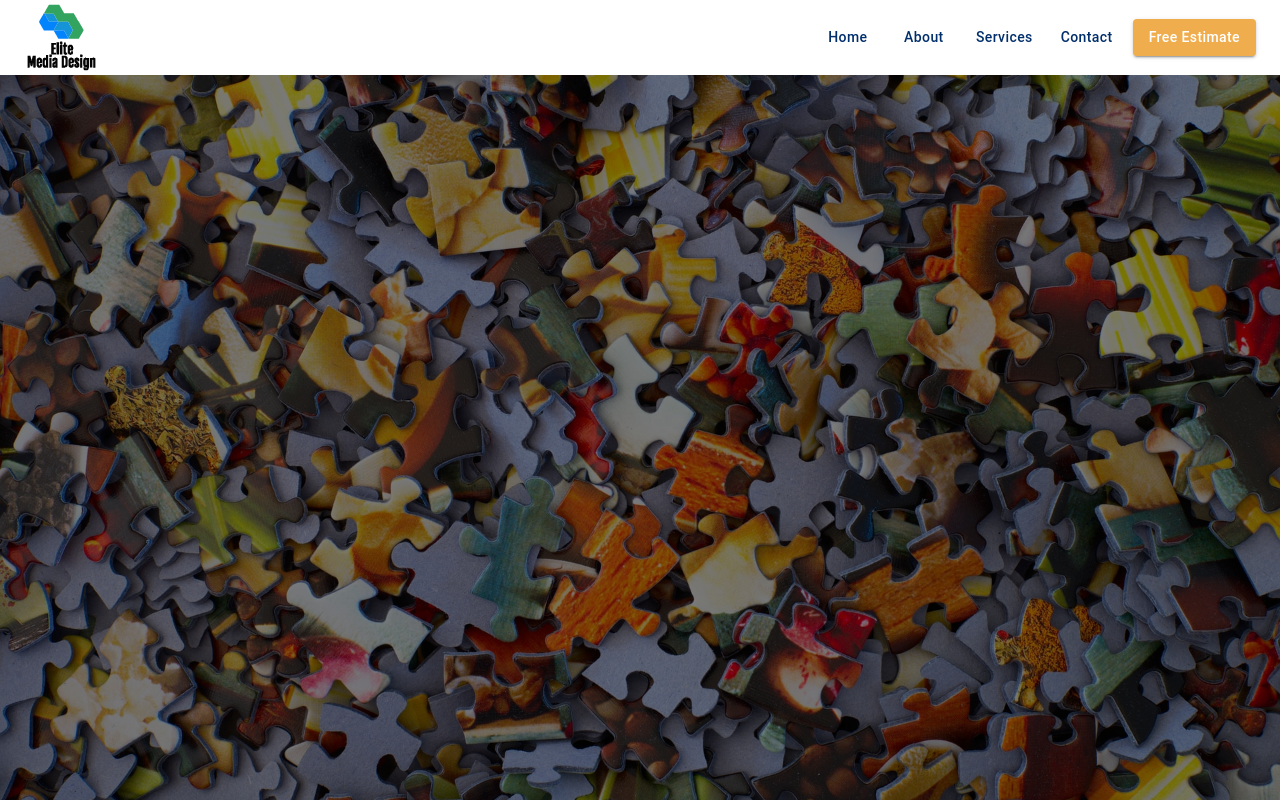
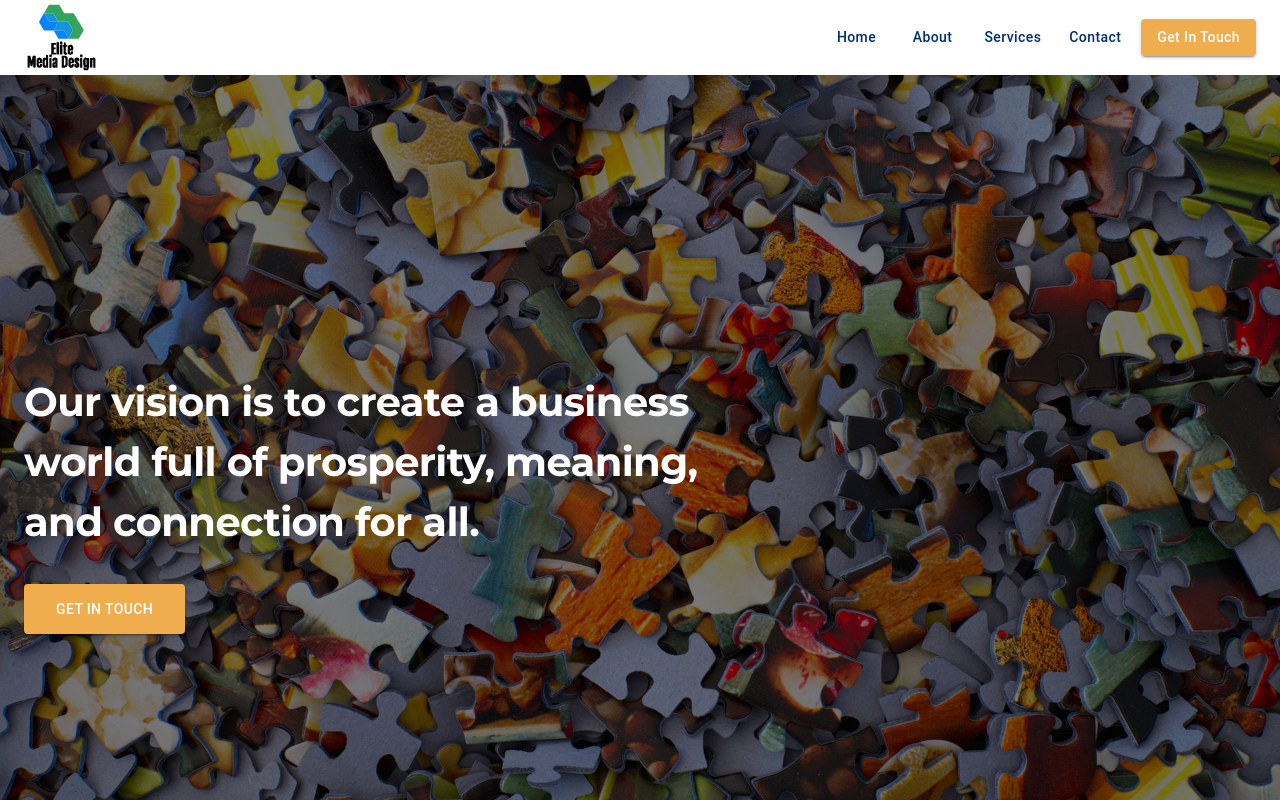
Before and after one commit to Suonx002/Elite-Media-Design, a React (Create React App) app: page / in a window 1280 px wide. Built offline with nearby package versions, Linux system fonts and the light colour scheme.

Commit message:
rearrange components to handle background image

```diff
--- a/src/App.js
+++ b/src/App.js
@@ -1,28 +1,31 @@
 import React from 'react';
-
-import Navbar from './components/Navbar';
 
 import { ThemeProvider, makeStyles } from '@material-ui/core/styles';
 import theme from './styles/Theme';
 
+import Homepage from './pages/Homepage';
+import Navbar from './components/Navbar';
+
 import Hero from './assets/hero.jpg';
 
 const useStyles = makeStyles((theme) => ({
-  app: {
+  landingContainer: {
     background: `linear-gradient(rgba(0, 0, 0, 0.5), rgba(0, 0, 0, 0.5)), url(${Hero}) no-repeat center center/cover`,
-    height: '100vh',
+    minHeight: '100vh',
     width: '100vw',
+    overflow: 'hidden',
   },
 }));
 
 function App() {
   const classes = useStyles();
   return (
-    <div className={classes.app}>
-      <ThemeProvider theme={theme}>
+    <ThemeProvider theme={theme}>
+      <div className={classes.landingContainer}>
         <Navbar />
-      </ThemeProvider>
-    </div>
+        <Homepage />
+      </div>
+    </ThemeProvider>
   );
 }
 
--- a/src/components/Navbar.js
+++ b/src/components/Navbar.js
@@ -53,7 +53,7 @@ const Navbar = () => {
                 color='secondary'
                 className={classes.rightMenuItemBtn}
                 style={{ color: theme.palette.common.white }}>
-                Free Estimate
+                Get In Touch
               </Button>
             </li>
           </ul>
--- a/src/pages/Homepage.js
+++ b/src/pages/Homepage.js
@@ -1,7 +1,31 @@
 import React from 'react';
 
+import { Container, Grid, Typography, Button } from '@material-ui/core';
+
+import useStyles from '../styles/HomepageStyles';
+
 const Homepage = () => {
-  return <div>homepage</div>;
+  const classes = useStyles();
+  return (
+    <Container maxWidth='lg'>
+      <Grid container direction='column' className={classes.homepageContainer}>
+        <Grid item>
+          <Typography variant='h1' className={classes.headingText}>
+            Our vision is to create a business world full of prosperity,
+            meaning, and connection for all.
+          </Typography>
+        </Grid>
+        <Grid item>
+          <Button
+            variant='contained'
+            color='secondary'
+            className={classes.getInTouchBtn}>
+            Get In Touch
+          </Button>
+        </Grid>
+      </Grid>
+    </Container>
+  );
 };
 
 export default Homepage;
--- /dev/null
+++ b/src/styles/CompanyBannerStyles.js
@@ -0,0 +1,3 @@
+import { makeStyles } from '@material-ui/core/styles';
+
+export default makeStyles((theme) => ({}));
--- /dev/null
+++ b/src/styles/HomepageStyles.js
@@ -0,0 +1,16 @@
+import { makeStyles } from '@material-ui/core/styles';
+
+export default makeStyles((theme) => ({
+  homepageContainer: {
+    marginTop: '25%',
+    maxWidth: '45rem',
+  },
+  headingText: {
+    color: theme.palette.common.white,
+    marginBottom: '2rem',
+  },
+  getInTouchBtn: {
+    color: theme.palette.common.white,
+    padding: '0.8rem 2rem',
+  },
+}));
--- a/src/styles/Theme.js
+++ b/src/styles/Theme.js
@@ -12,4 +12,30 @@ export default createMuiTheme({
       main: secondaryColor,
     },
   },
+  typography: {
+    h1: {
+      fontFamily: 'Montserrat, sans-serif',
+      fontSize: '2.5rem',
+      fontWeight: 700,
+      lineHeight: 1.5,
+    },
+    h2: {
+      fontFamily: 'Montserrat, sans-serif',
+      fontSize: '1.8rem',
+      fontWeight: 500,
+      lineHeight: 1.5,
+    },
+    h3: {
+      fontFamily: 'Montserrat, sans-serif',
+      fontSize: '1.25rem',
+      fontWeight: 400,
+      lineHeight: 1.5,
+    },
+    body1: {
+      fontFamily: 'Montserrat, sans-serif',
+      fontSize: '1rem',
+      fontWeight: 300,
+      lineHeight: 1.5,
+    },
+  },
 });
```
Also changed, not shown: src/components/CompanyBanner.js (added, +19 -0 lines), src/components/Jumbotron.js (deleted, +0 -7 lines).
